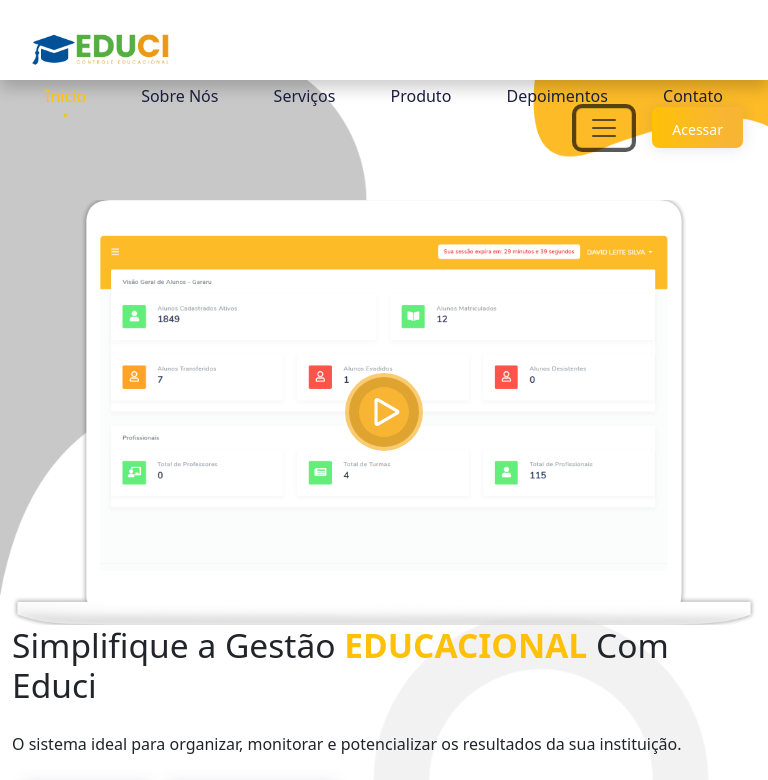
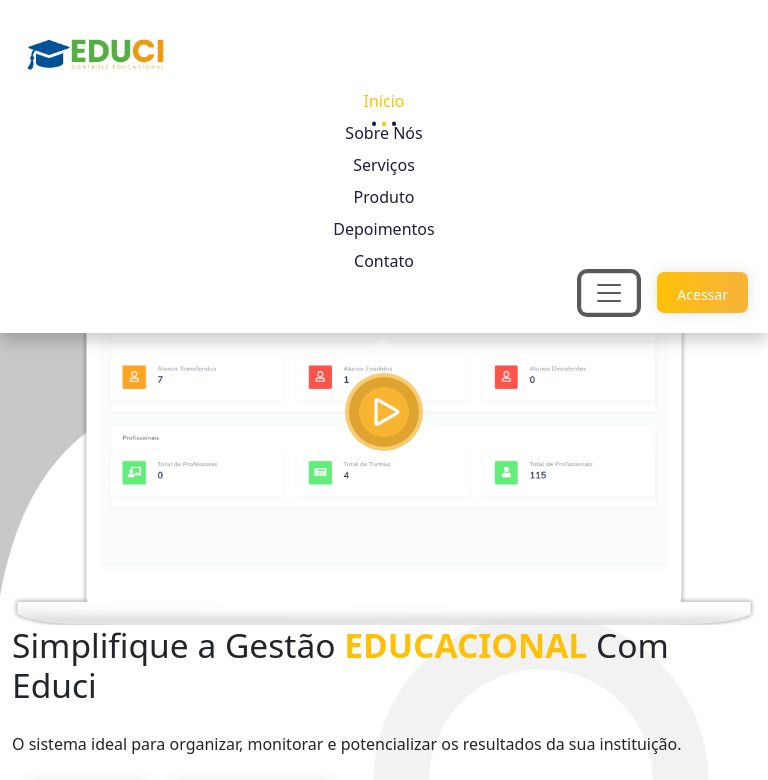
Before and after one commit to larasdiniz/lading-page-educi, a plain HTML site: page index.html in a window 768 px wide. Both pictures are taken after a click on the button "Toggle navigation". Shown: the top 780 px of the page. Drawn offline with nearby package versions, Linux system fonts and the light colour scheme.

Commit message:
ajustes para tablet

```diff
--- a/ladingPage.css
+++ b/ladingPage.css
@@ -202,6 +202,7 @@
       flex-direction: column;
       width: 100%;
       gap: 10px;
+      align-items: flex-end; /* Alinha os itens à direita */
   }
 
   .navbar-nav .nav-link {
@@ -258,37 +259,75 @@
 /* Responsividade para Tablets */
 @media (min-width: 768px) and (max-width: 1024px) {
   .navbar {
-      padding: 15px 25px; /* Ajusta o padding para dar mais espaço */
-      height: 80px; /* Ajusta a altura */
+      padding: 20px;
+      height: auto; /* Ajusta a altura da navbar conforme necessário */
   }
 
   .navbar-nav {
-      flex-direction: row; /* Os itens da navbar ficam em linha */
-      justify-content: space-between; /* Distribui os itens igualmente */
-      gap: 15px; /* Espaço entre os itens */
+      flex-direction: column; /* Coloca os itens um em cima do outro */
+      align-items: center; /* Centraliza os itens na coluna */
+      justify-content: center; /* Centraliza os itens verticalmente */
+      gap: 10px; /* Espaçamento entre os links */
   }
 
   .navbar-nav .nav-link {
-      padding: 8px 16px; /* Ajusta o padding dos links */
-      font-size: 1em; /* Tamanho da fonte para ficar legível em tablets */
+      padding: 10px 20px; /* Mantém o padding atual dos links */
+      font-size: 1em; /* Tamanho da fonte */
+      color: #1c1d3e; /* Cor do link */
+      font-weight: 500;
+      text-transform: capitalize;
+      position: relative;
+  }
+
+  .navbar-nav .nav-link:hover,
+  .navbar-nav .nav-item .nav-link.active {
+      color: #FFC107; /* Cor de destaque */
   }
 
   .navbar-nav .nav-link::before {
-      font-size: 1.5em; /* Ajusta o tamanho das bolinhas para telas de tablet */
+      position: absolute;
+      bottom: -10%;
+      left: 50%;
+      color: transparent;
+      content: '.';
+      text-shadow: 0 0 transparent;
+      font-size: 2em;
+      transition: text-shadow 0.3s, color 0.3s;
+      transform: translateX(-50%);
+      pointer-events: none;
+      animation: opacitychange 1s ease-in-out infinite;
   }
 
   .navbar-nav .nav-link:hover::before,
-  .navbar-nav .nav-item .nav-link.active::before {
-      color: #FFC107; /* Mantenha a cor do hover/ativo */
-      text-shadow: none; /* Remove sombra para não sobrecarregar a interface */
-  }
-
-  /* Mover o botão de hambúrguer para o lado direito */
+  .navbar-nav .nav-item .nav-link.active::before,
+  .navbar-nav .nav-link:focus::before {
+      color: #FFC107;
+      text-shadow: 10px 0 #1c1d3e, -10px 0 #1c1d3e;
+  }
+
+  /* Para Navbar com fundo claro */
+  .header-3 .navbar-nav .nav-link {
+      color: #ffffff;
+  }
+
+  .header-3 .navbar-nav .nav-link:hover,
+  .header-3 .navbar-nav .nav-item .nav-link.active {
+      color: #ffffff;
+  }
+
+  .header-3 .navbar-nav .nav-link:hover::before,
+  .header-3 .navbar-nav .nav-item .nav-link.active::before,
+  .header-3 .navbar-nav .nav-link:focus::before {
+      color: #ffffff;
+  }
+
+  /* Movendo o botão de hambúrguer para o lado direito */
   .navbar-toggler {
-    margin-left: auto; /* Empurra o botão para o lado direito */
-    margin-right: 10px; /* Ajusta o espaço à direita, se necessário */
-  }
-}
+    margin-left: auto;
+    margin-right: 10px;
+  }
+}
+
 
 /* ============================= */
 /* CABEÇALHO E NAVBAR */
```
